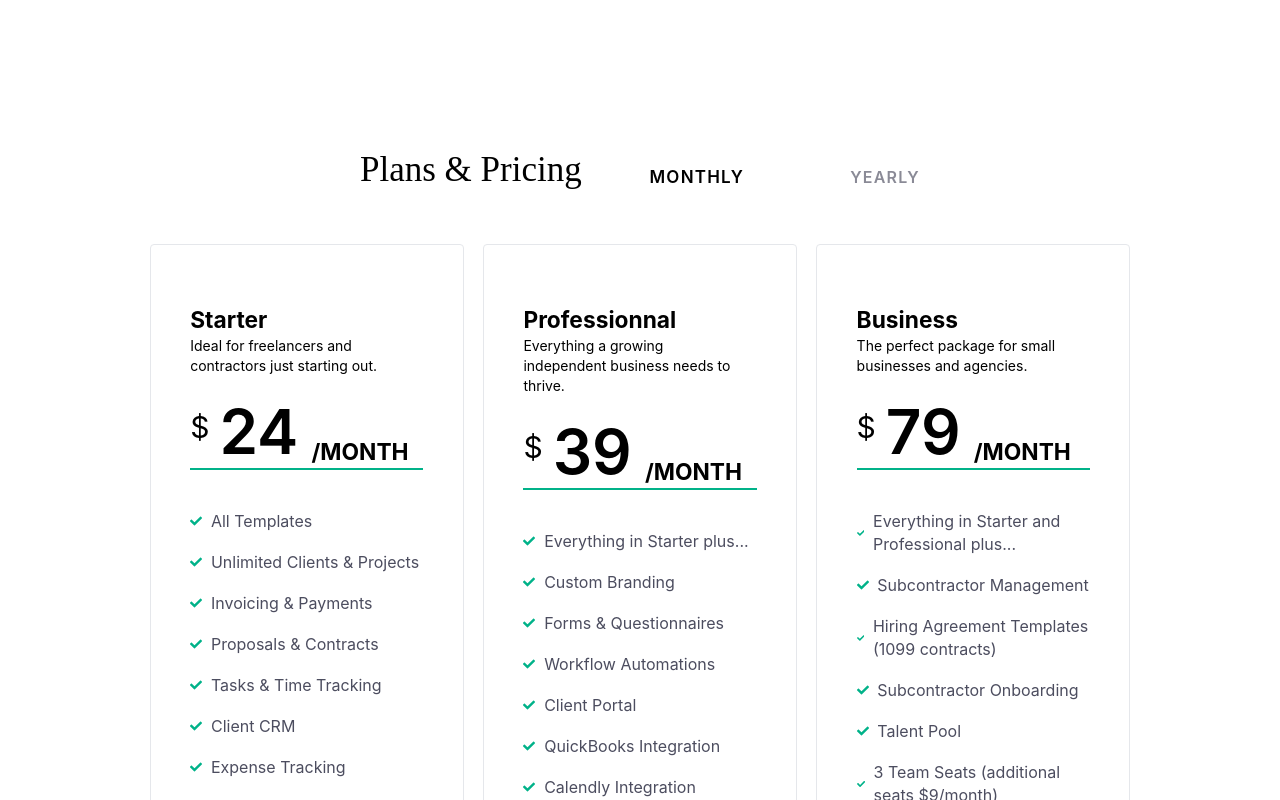
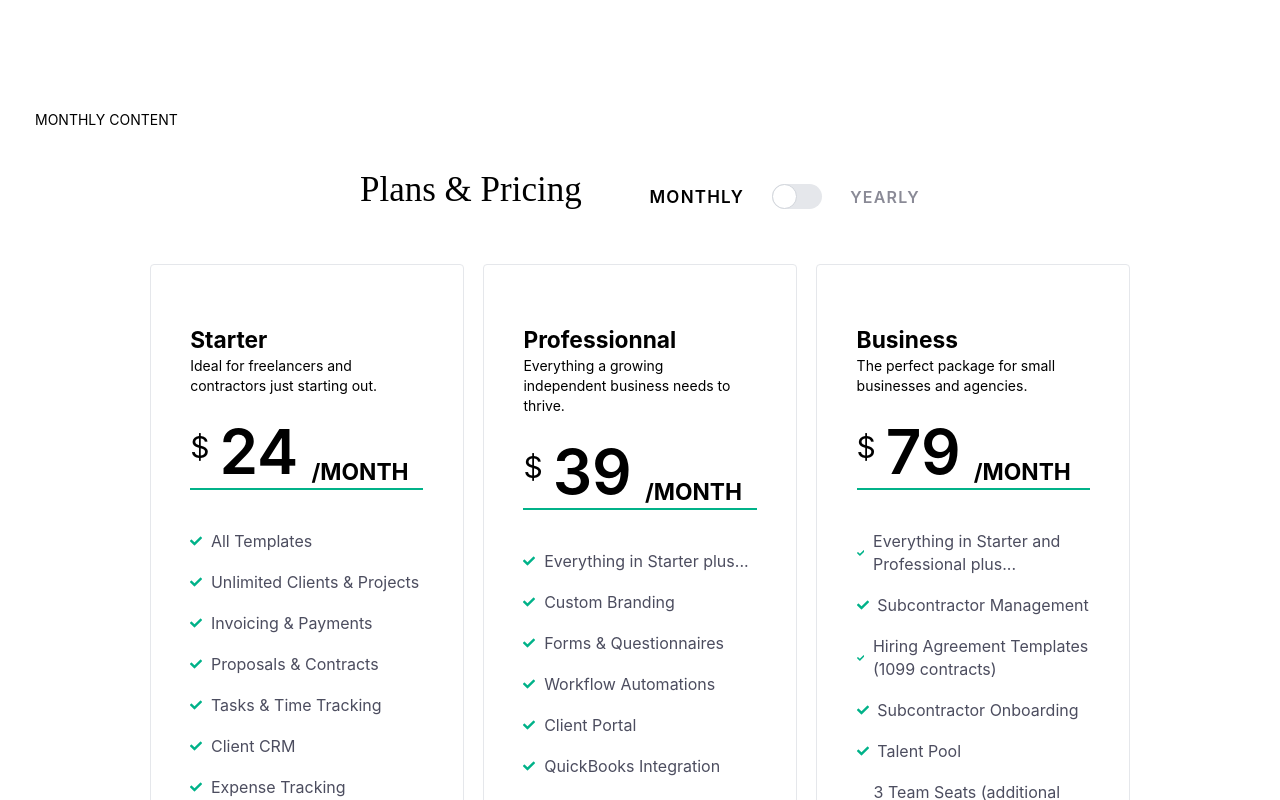
Before and after one commit to NicoH22/FE2_Bonsai, a Next.js app: page / in a window 1280 px wide. Shown: the top 800 px of the page. Built offline with nearby package versions, Linux system fonts and the light colour scheme; a small style sheet from the web is missing.

Commit message:
Added toggleChange for yearly contents

```diff
--- a/pages/index.js
+++ b/pages/index.js
@@ -12,16 +12,29 @@ import {
 } from "@material-tailwind/react";
 
 export default function Home() {
+  const [yearly, setYearly] = useState(false);
   const [open, setOpen] = useState(1);
+  let yearlyContent;
 
   const handleOpen = (value) => {
     setOpen(open === value ? 0 : value);
   };
+
+  function toggleYearly(e) {
+    setYearly(e.target.checked);
+  }
+
+  if (yearly) {
+    yearlyContent = <div>YEARLY CONTENT</div>;
+  } else {
+    yearlyContent = <div>MONTHLY CONTENT</div>;
+  }
+
   return (
     <div>
       <Head>
-        <title>Create Next App</title>
-        <meta name="description" content="Generated by create next app" />
+        <title>FE2_Bonsai</title>
+        <meta name="description" content="Bonsai template" />
         <link rel="icon" href="/favicon.ico" />
         <link
           href="https://www.dafontfree.net/embed/YW1lcmlnby1idC1yb21hbiZkYXRhLzQ2L2EvNTkxNDQvQW1lcmlnbyBCVC50dGY"
@@ -36,6 +49,7 @@ export default function Home() {
       <main className="!bg-scroll block overflow-hidden w-full">
         <div className="pt-[110px] pb-[40px] !bg-scroll relative">
           <div className="relative z-2 !bg-scroll maxmd:px-[1.25rem] px-10">
+            {yearlyContent}
             {/* LEFT CONTENT */}
             <div className="!bg-scroll w-full max-w-[70rem] mx-auto">
               <div
@@ -69,11 +83,27 @@ export default function Home() {
                   w-[50px] h-[29px] mx-[28px] px-0 items-center rounded-[200px]
                   bg-[#0b289]"
                   >
-                    <div
-                      className="!bg-scroll w-[25px] h-[25px] px-[2px] rounded-[200px]
-                    bg-white"
-                    ></div>
+                    <label
+                      htmlFor="toggle-yearly"
+                      className="inline-flex relative items-center cursor-pointer"
+                    >
+                      <input
+                        type="checkbox"
+                        value="monthly"
+                        id="toggle-yearly"
+                        className="sr-only peer"
+                        onChange={toggleYearly}
+                      />
+                      <div
+                        className="w-[50px] h-[25px] bg-gray-200 peer-focus:outline-none peer-focus:ring-4 peer-focus:ring-blue-300
+                        dark:peer-focus:ring-blue-800 rounded-full peer dark:bg-gray-700 peer-checked:after:translate-x-full
+                        peer-checked:after:border-white after:content-[''] after:absolute after:bg-white after:border-gray-300
+                        after:border after:rounded-full after:h-[25px] after:w-[25px]
+                        after:transition-all dark:border-gray-600 peer-checked:bg-blue-600"
+                      ></div>
+                    </label>
                   </div>
+
                   <div
                     className="!bg-scroll relative z-2 opacity-[.65] text-[#4c4d5f]
                   text-[16px] font-[600] tracking-[1.22px] uppercase"
```
